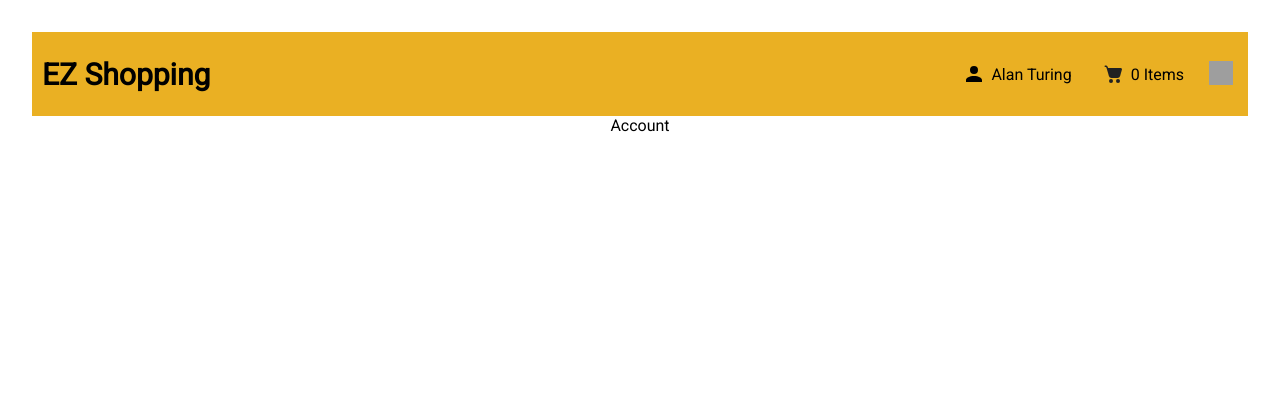
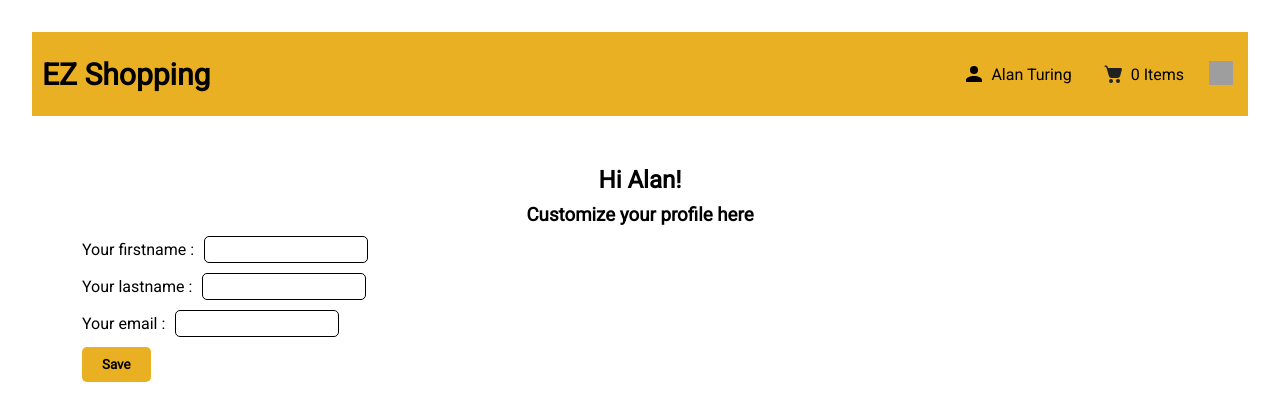
Before and after one commit to Jessy-BH/projet-shopping, a React (Vite) app: page /account in a window 1280 px wide. Shown: the top 420 px of the page. Built offline with nearby package versions, Linux system fonts and the light colour scheme; grey boxes are pictures that could not be loaded.

Commit message:
account page

```diff
--- a/src/components/account.jsx
+++ b/src/components/account.jsx
@@ -1,8 +1,30 @@
 import React from 'react'
+import { Main, Form, Htwo, Hthree } from '../style/Account.styled'
+import { Button } from '../style/Button.styled'
+import { Input } from '../style/Input.styled'
+import { Label } from '../style/Label.styled'
 
 const Account = () => {
   return (
-    <div>Account</div>
+    <Main>
+      <Htwo>Hi Alan!</Htwo>
+      <Hthree>Customize your profile here</Hthree>
+      <Form>
+        <Label>
+          Your firstname :
+          <Input type="text" name="" />
+        </Label>
+        <Label>
+          Your lastname :
+          <Input type="text" name="" />
+        </Label>
+        <Label>
+          Your email :
+          <Input type="text" name="" />
+        </Label>
+        <Button type="submit">Save</Button>
+      </Form>
+    </Main>
   )
 }
 
--- a/src/components/home.jsx
+++ b/src/components/home.jsx
@@ -1,7 +1,8 @@
 import React, { useEffect, useState } from 'react';
-import { Main, Article, Category, Infos, Form, Label, Title, Price } from '../style/Home.styled'
+import { Main, Article, Category, Infos, Form, Title, Price } from '../style/Home.styled'
 import { Button } from '../style/Button.styled'
 import { Input } from '../style/Input.styled'
+import { Label } from '../style/Label.styled'
 
 const Home = () => {
   const [products, setProducts] = useState([]);
--- /dev/null
+++ b/src/style/Account.styled.jsx
@@ -0,0 +1,20 @@
+import styled from 'styled-components'
+
+export const Main = styled.main`
+  padding: 50px;
+`
+
+export const Form = styled.form`
+  display: flex;
+  flex-direction: column;
+  align-items: start;
+  gap: 10px;
+`
+
+export const Htwo = styled.h2`
+  margin-bottom: 10px;
+`
+
+export const Hthree = styled.h3`
+  margin-bottom: 10px;
+`
--- a/src/style/Button.styled.jsx
+++ b/src/style/Button.styled.jsx
@@ -9,6 +9,7 @@ export const Button = styled.button`
   outline: none;
   cursor: pointer;
   transition: background-color .3s ease-in-out;
+  font-weight: 600;
 
   &:hover {
     background-color: var(--clr-orange-hover)
--- a/src/style/Home.styled.jsx
+++ b/src/style/Home.styled.jsx
@@ -41,12 +41,6 @@ export const Form = styled.form`
   width: fit-content;
 `
 
-export const Label = styled.label`
-  display: flex;
-  align-items: center;
-  gap: 10px;
-`
-
 export const Title = styled.h2`
   font-weight: 600;
 `
--- /dev/null
+++ b/src/style/Label.styled.jsx
@@ -0,0 +1,7 @@
+import styled from 'styled-components'
+
+export const Label = styled.label`
+  display: flex;
+  align-items: center;
+  gap: 10px;
+`
```
